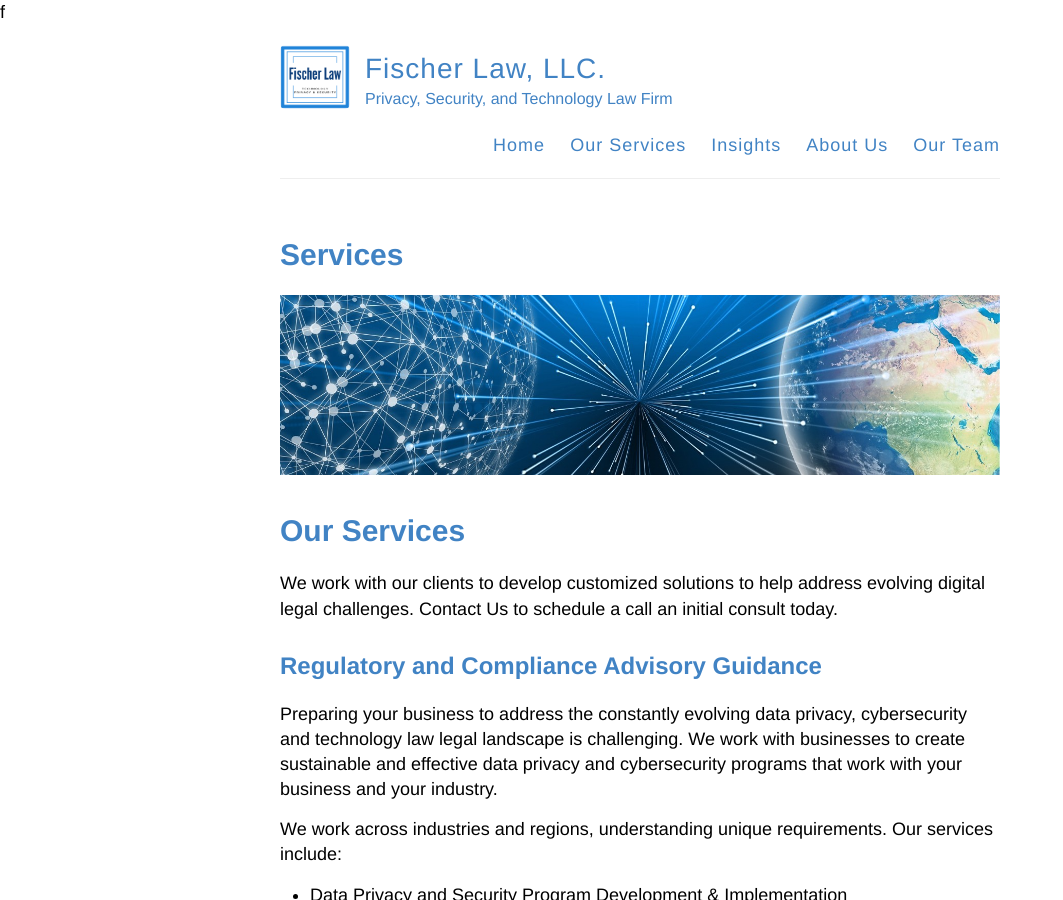
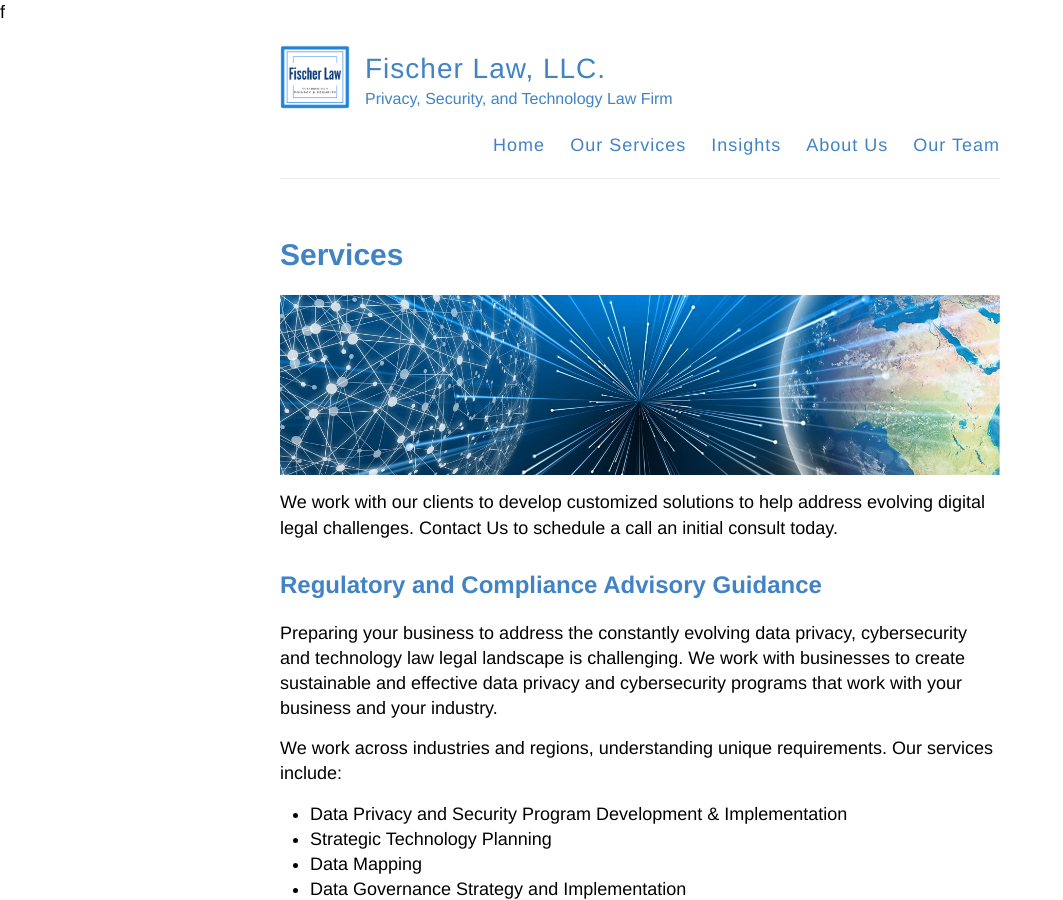
Before and after one commit to jfischeresq/jordanfischerlaw.github.io, a Jekyll site: the page built from services.md, in a window 1280 px wide and 900 px high. Shown: the whole window, without its empty margins (0-1063 px from the left). Built offline with Jekyll 4.4.1, drawn with Linux system fonts in a browser that asks for light colours.

Commit message:
Update services.md

```diff
--- a/services.md
+++ b/services.md
@@ -1,12 +1,10 @@
 ---
 layout: page
 title: Services
-permalink: /services/
+permalink: /ourservices/
 ---
 
 <img src="/images/1606834149190.jpeg" alt="Global Technology">
-
-# Our Services
 
 We work with our clients to develop customized solutions to help address evolving digital legal challenges. Contact Us to schedule a call an initial consult today.
 
```
